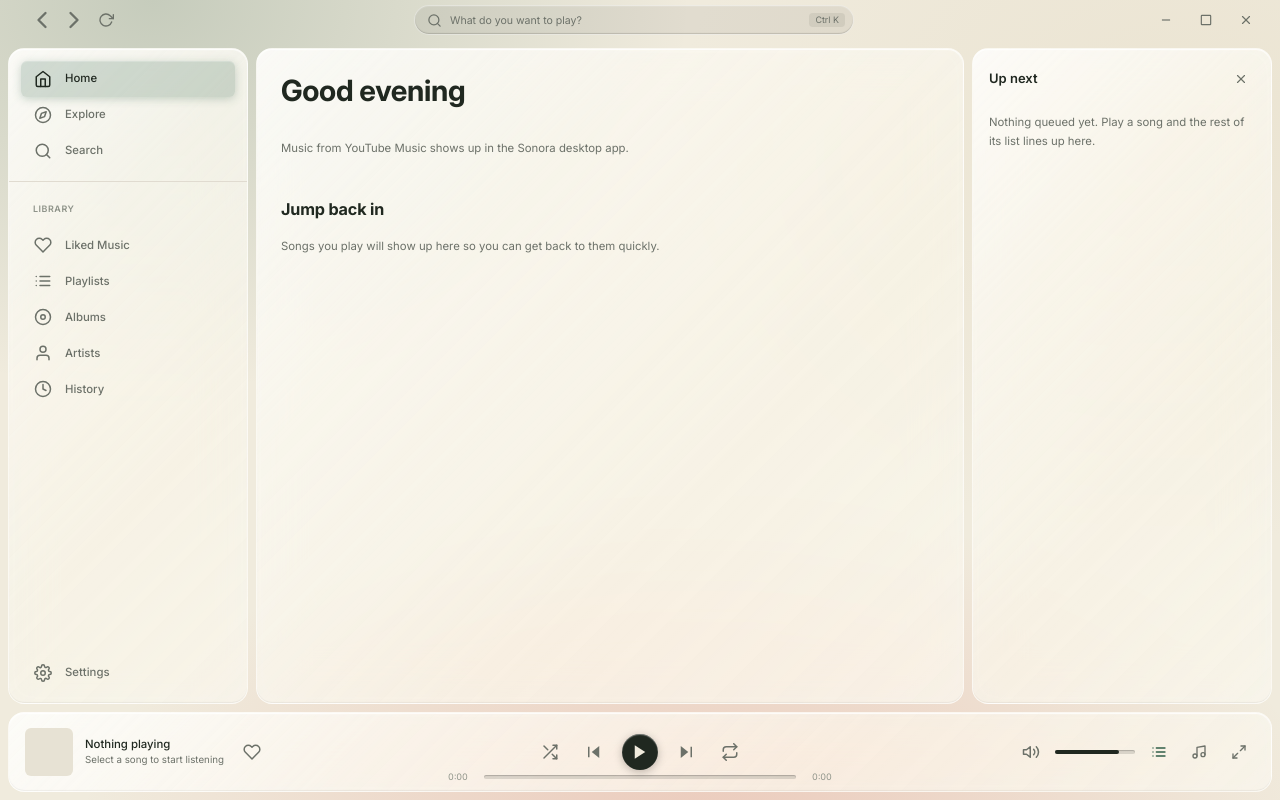
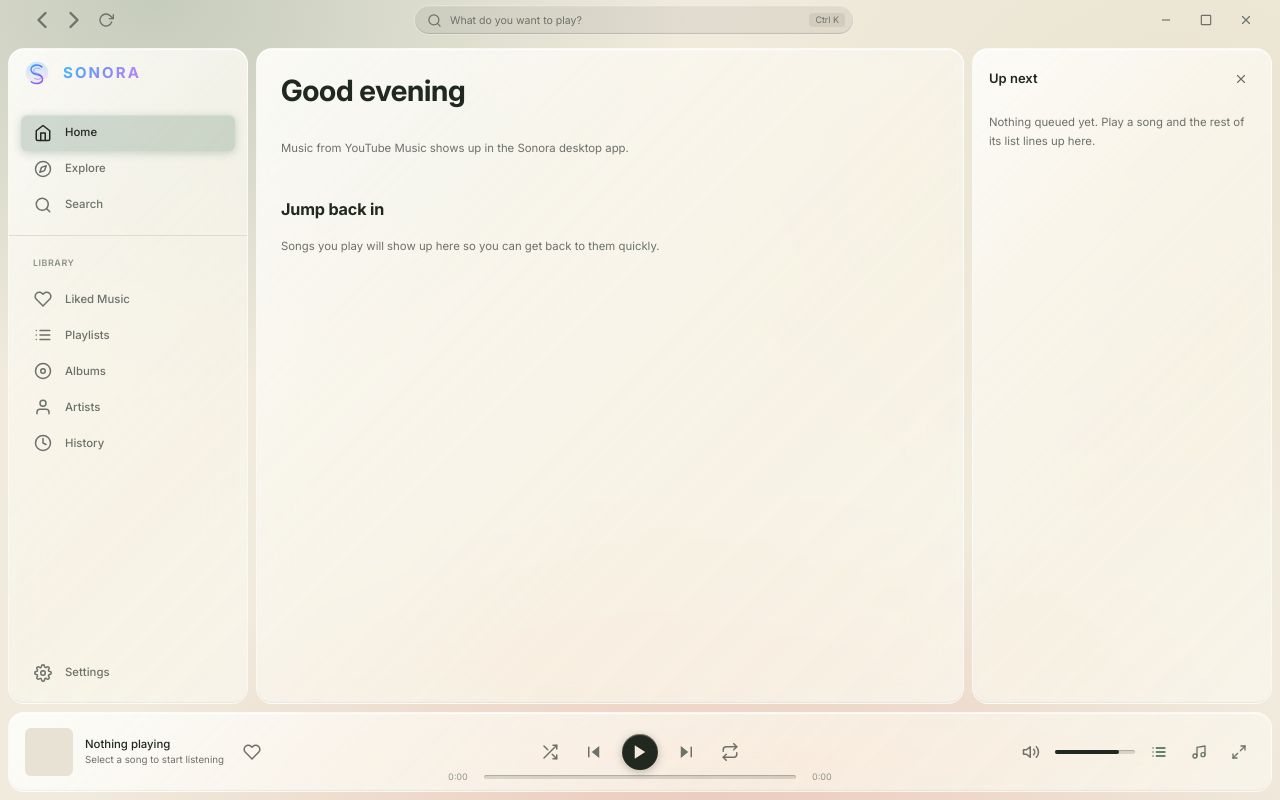
Before and after one commit to shrenixcodes/sonora, a website built with Vite: page index.html in a window 1280 px wide. Built offline with nearby package versions, Linux system fonts and the light colour scheme.

Commit message:
Add authentic Sonora vector logo and cube transformation launch splash screen with ripple reveal

```diff
--- a/src/components/sidebar.ts
+++ b/src/components/sidebar.ts
@@ -69,9 +69,23 @@ function createNavSection(label: string | null, items: NavItem[]): HTMLElement {
 }
 
 export function createSidebar(): HTMLElement {
+  const brand = el("a", {
+    className: "sidebar__brand",
+    attrs: { href: "#/", title: "Sonora Home" },
+    children: [
+      el("span", { className: "sidebar__brand-icon", html: icon("sonoraLogo") }),
+      el("span", { className: "sidebar__brand-title", text: "Sonora" }),
+    ],
+  });
+  brand.addEventListener("click", (e) => {
+    e.preventDefault();
+    router.navigate("/");
+  });
+
   const sidebar = el("aside", {
     className: "sidebar",
     children: [
+      brand,
       createNavSection(null, mainNav),
       createNavSection("Library", libraryNav),
       el("div", { className: "sidebar__playlists" }), // future: playlist list
--- a/src/icons/index.ts
+++ b/src/icons/index.ts
@@ -70,6 +70,7 @@ export const icons = {
   refresh: `<svg viewBox="0 0 24 24" fill="none" stroke="currentColor" stroke-width="2" stroke-linecap="round" stroke-linejoin="round"><polyline points="23 4 23 10 17 10"/><path d="M20.49 15a9 9 0 1 1-2.12-9.36L23 10"/></svg>`,
 
   music: `<svg viewBox="0 0 24 24" fill="none" stroke="currentColor" stroke-width="2" stroke-linecap="round" stroke-linejoin="round"><path d="M9 18V5l12-2v13"/><circle cx="6" cy="18" r="3"/><circle cx="18" cy="16" r="3"/></svg>`,
+  sonoraLogo: `<svg viewBox="0 0 128 128" fill="none"><defs><linearGradient id="sonora-grad-icon" x1="16" y1="16" x2="112" y2="112" gradientUnits="userSpaceOnUse"><stop offset="0%" stop-color="#38bdf8"/><stop offset="50%" stop-color="#6366f1"/><stop offset="100%" stop-color="#a855f7"/></linearGradient><linearGradient id="sonora-glow-icon" x1="64" y1="20" x2="64" y2="108" gradientUnits="userSpaceOnUse"><stop offset="0%" stop-color="#38bdf8" stop-opacity="0.25"/><stop offset="100%" stop-color="#a855f7" stop-opacity="0.05"/></linearGradient></defs><circle cx="64" cy="64" r="52" fill="url(#sonora-glow-icon)"/><circle cx="64" cy="64" r="46" stroke="url(#sonora-grad-icon)" stroke-width="1.5" stroke-opacity="0.2" stroke-dasharray="2 6"/><circle cx="64" cy="64" r="38" stroke="url(#sonora-grad-icon)" stroke-width="1.5" stroke-opacity="0.35" stroke-dasharray="4 4"/><path d="M86 36 C72 24, 46 25, 38 41 C31 55, 45 68, 64 71 C82 74, 94 84, 88 100 C81 114, 52 116, 38 104" stroke="url(#sonora-grad-icon)" stroke-width="7" stroke-linecap="round" stroke-linejoin="round"/><path d="M78 47 C70 39, 54 40, 50 49 C46 58, 56 65, 68 67 C80 69, 87 76, 84 86 C80 94, 62 96, 52 89" stroke="url(#sonora-grad-icon)" stroke-width="3" stroke-linecap="round" stroke-opacity="0.85"/><circle cx="64" cy="71" r="3.5" fill="#38bdf8"/><circle cx="64" cy="71" r="7" stroke="#38bdf8" stroke-width="1.2" stroke-opacity="0.6"/></svg>`,
 } as const;
 
 export type IconName = keyof typeof icons;
--- /dev/null
+++ b/src/lib/visuals/splash-screen.ts
@@ -0,0 +1,350 @@
+/**
+ * Sonora Launch Splash Screen — 3D Cube Transformation & Acoustic Ripple Effector.
+ *
+ * Visual sequence:
+ * 1. Cubes sample the current screen layout blocks (titlebar, sidebar, main stage, player).
+ * 2. Cubes elevate in 3D isometric perspective and dynamically transform into Sonora brand colors.
+ * 3. The Sonora brand insignia and typography materialize in the center.
+ * 4. An acoustic shockwave ripple expands outward from the center, dispersing the cubes.
+ * 5. The splash smoothly dissolves, revealing the live Sonora homepage.
+ */
+
+import { icon } from "@/icons";
+
+export interface SplashOptions {
+  duration?: number;
+  force?: boolean;
+}
+
+interface RGB {
+  r: number;
+  g: number;
+  b: number;
+}
+
+interface IsometricCube {
+  cx: number;
+  cy: number;
+  size: number;
+  elevation: number;
+  targetElevation: number;
+  initTop: RGB;
+  initLeft: RGB;
+  initRight: RGB;
+  targetTop: RGB;
+  targetLeft: RGB;
+  targetRight: RGB;
+  distance: number;
+  phase: number;
+  alpha: number;
+  scale: number;
+}
+
+const BRAND_PALETTE: { top: RGB; left: RGB; right: RGB }[] = [
+  { top: { r: 56, g: 189, b: 248 }, left: { r: 79, g: 70, b: 229 }, right: { r: 67, g: 56, b: 202 } }, // Cyan to indigo
+  { top: { r: 129, g: 140, b: 248 }, left: { r: 99, g: 102, b: 241 }, right: { r: 79, g: 70, b: 229 } }, // Resonant indigo
+  { top: { r: 192, g: 132, b: 252 }, left: { r: 147, g: 51, b: 234 }, right: { r: 126, g: 34, b: 206 } }, // Radiant violet
+  { top: { r: 168, g: 85, b: 247 }, left: { r: 124, g: 58, b: 237 }, right: { r: 109, g: 40, b: 217 } }, // Deep purple
+];
+
+function hexToRgb(hex: string): RGB {
+  const clean = hex.replace("#", "");
+  const num = parseInt(clean, 16);
+  return {
+    r: (num >> 16) & 255,
+    g: (num >> 8) & 255,
+    b: num & 255,
+  };
+}
+
+function lerp(a: number, b: number, t: number): number {
+  return a + (b - a) * Math.max(0, Math.min(1, t));
+}
+
+function lerpColor(c1: RGB, c2: RGB, t: number): string {
+  const r = Math.round(lerp(c1.r, c2.r, t));
+  const g = Math.round(lerp(c1.g, c2.g, t));
+  const b = Math.round(lerp(c1.b, c2.b, t));
+  return `rgb(${r}, ${g}, ${b})`;
+}
+
+/** Samples the initial screen block color based on screen coordinates */
+function sampleScreenBlockColor(x: number, y: number, width: number, height: number): {
+  top: RGB;
+  left: RGB;
+  right: RGB;
+} {
+  // Titlebar region
+  if (y < height * 0.1) {
+    return { top: hexToRgb("#201c2b"), left: hexToRgb("#181522"), right: hexToRgb("#13101c") };
+  }
+  // Sidebar region
+  if (x < width * 0.14) {
+    return { top: hexToRgb("#262235"), left: hexToRgb("#1c1828"), right: hexToRgb("#161220") };
+  }
+  // Player bar region
+  if (y > height * 0.88) {
+    return { top: hexToRgb("#241f32"), left: hexToRgb("#1a1626"), right: hexToRgb("#14111e") };
+  }
+  // Main stage with cards
+  const isCardArea = Math.sin(x * 0.02) * Math.cos(y * 0.02) > 0.2;
+  if (isCardArea) {
+    return { top: hexToRgb("#352e47"), left: hexToRgb("#292338"), right: hexToRgb("#1f1a2c") };
+  }
+  return { top: hexToRgb("#2b253c"), left: hexToRgb("#1e192c"), right: hexToRgb("#171322") };
+}
+
+let activeSplashPromise: Promise<void> | null = null;
+
+/**
+ * Mounts and executes the Sonora launch splash animation sequence.
+ */
+export function showLaunchSplash(options: SplashOptions = {}): Promise<void> {
+  if (activeSplashPromise) return activeSplashPromise;
+
+  const prefersReduced =
+    typeof window !== "undefined" &&
+    window.matchMedia &&
+    window.matchMedia("(prefers-reduced-motion: reduce)").matches;
+
+  // Only run once per session unless forced
+  const hasShown = typeof sessionStorage !== "undefined" && sessionStorage.getItem("sonora_splash_seen");
+  if ((hasShown && !options.force) || prefersReduced) {
+    return Promise.resolve();
+  }
+
+  activeSplashPromise = new Promise<void>((resolve) => {
+    if (typeof sessionStorage !== "undefined") {
+      try {
+        sessionStorage.setItem("sonora_splash_seen", "true");
+      } catch {}
+    }
+
+    const overlay = document.createElement("div");
+    overlay.className = "splash-overlay";
+    overlay.setAttribute("role", "presentation");
+    overlay.setAttribute("aria-label", "Sonora launch splash screen");
+
+    const canvas = document.createElement("canvas");
+    canvas.className = "splash-canvas";
+    overlay.appendChild(canvas);
+
+    const brand = document.createElement("div");
+    brand.className = "splash-brand";
+    brand.innerHTML = `
+      <div class="splash-logo" aria-hidden="true">${icon("sonoraLogo")}</div>
+      <h1 class="splash-title">Sonora</h1>
+      <p class="splash-tagline">Resonant Sound · Pure Clarity</p>
+    `;
+    overlay.appendChild(brand);
+
+    const skipHint = document.createElement("span");
+    skipHint.className = "splash-skip-hint";
+    skipHint.textContent = "Click or press any key to enter";
+    overlay.appendChild(skipHint);
+
+    document.body.appendChild(overlay);
+
+    const width = window.innerWidth || 1024;
+    const height = window.innerHeight || 768;
+    canvas.width = width;
+    canvas.height = height;
+
+    const ctx = canvas.getContext("2d");
+    const centerX = width / 2;
+    const centerY = height / 2;
+
+    // Generate 3D Voxel Cubes Grid
+    const cubeSize = Math.max(38, Math.min(54, width / 22));
+    const stepX = cubeSize * 1.5;
+    const stepY = cubeSize * 0.88;
+    const cols = Math.ceil(width / stepX) + 2;
+    const rows = Math.ceil(height / stepY) + 2;
+
+    const cubes: IsometricCube[] = [];
+    for (let r = -1; r < rows; r++) {
+      for (let c = -1; c < cols; c++) {
+        // Stagger every other row for isometric packing
+        const cx = c * stepX + (r % 2 === 0 ? 0 : stepX * 0.5);
+        const cy = r * stepY;
+        const dist = Math.hypot(cx - centerX, cy - centerY);
+
+        const initColors = sampleScreenBlockColor(cx, cy, width, height);
+        const targetPalette = BRAND_PALETTE[Math.floor(Math.random() * BRAND_PALETTE.length)];
+
+        cubes.push({
+          cx,
+          cy,
+          size: cubeSize,
+          elevation: 0,
+          targetElevation: 18 + Math.sin(cx * 0.02 + cy * 0.02) * 12,
+          initTop: initColors.top,
+          initLeft: initColors.left,
+          initRight: initColors.right,
+          targetTop: targetPalette.top,
+          targetLeft: targetPalette.left,
+          targetRight: targetPalette.right,
+          distance: dist,
+          phase: (dist / 800) * 0.4 + (Math.random() * 0.1),
+          alpha: 1,
+          scale: 1,
+        });
+      }
+    }
+
+    let isDismissed = false;
+    let rafId: number | null = null;
+    let safetyTimer: ReturnType<typeof setTimeout> | null = null;
+
+    const cleanup = () => {
+      if (isDismissed) return;
+      isDismissed = true;
+
+      window.removeEventListener("keydown", onKeyDown);
+      overlay.removeEventListener("click", onDismiss);
+
+      if (rafId !== null) cancelAnimationFrame(rafId);
+      if (safetyTimer !== null) clearTimeout(safetyTimer);
+
+      overlay.classList.add("is-exiting");
+      setTimeout(() => {
+        overlay.remove();
+        activeSplashPromise = null;
+        resolve();
+      }, 450);
+    };
+
+    const onDismiss = () => cleanup();
+    const onKeyDown = () => cleanup();
+
+    overlay.addEventListener("click", onDismiss);
+    window.addEventListener("keydown", onKeyDown);
+
+    // If context is unavailable (e.g. testing in jsdom), complete cleanly
+    if (!ctx) {
+      setTimeout(cleanup, 200);
+      return;
+    }
+
+    const startTime = performance.now();
+    const TOTAL_DURATION = options.duration ?? 2800;
+
+    function renderFrame(currentTime: number): void {
+      if (isDismissed) return;
+
+      const elapsed = currentTime - startTime;
+      if (elapsed >= TOTAL_DURATION) {
+        cleanup();
+        return;
+      }
+
+      ctx?.clearRect(0, 0, width, height);
+
+      // Phase 1: 0 - 700ms: Elevation
+      // Phase 2: 500 - 1400ms: Color transformation
+      // Phase 3: 1100 - 1800ms: Brand reveal
+      // Phase 4: 1800 - 2700ms: Acoustic ripple effector
+
+      if (elapsed >= 1100 && !brand.classList.contains("is-revealed")) {
+        brand.classList.add("is-revealed");
+      }
+
+      if (elapsed >= 1850 && !brand.classList.contains("is-rippling")) {
+        brand.classList.add("is-rippling");
+      }
+
+      const rippleRadius = elapsed >= 1800 ? (elapsed - 1800) * 1.5 : 0;
+
+      for (const cube of cubes) {
+        // Individual delayed progress
+        const localT = Math.max(0, (elapsed - cube.phase * 600) / 700);
+        const elevProgress = Math.min(1, localT);
+        cube.elevation = cube.targetElevation * elevProgress;
+
+        // Color transition
+        const colorT = Math.max(0, Math.min(1, (elapsed - 500 - cube.phase * 400) / 700));
+        const colTop = lerpColor(cube.initTop, cube.targetTop, colorT);
+        const colLeft = lerpColor(cube.initLeft, cube.targetLeft, colorT);
+        const colRight = lerpColor(cube.initRight, cube.targetRight, colorT);
+
+        // Acoustic Ripple Effector
+        if (rippleRadius > 0 && cube.distance <= rippleRadius + 150) {
+          const waveDiff = rippleRadius - cube.distance;
+          if (waveDiff >= 0 && waveDiff < 220) {
+            const wave = Math.sin(waveDiff * 0.05) * Math.exp(-waveDiff * 0.015) * 38;
+            cube.elevation += wave;
+            cube.scale = Math.max(0, 1 - waveDiff / 240);
+            cube.alpha = Math.max(0, 1 - waveDiff / 200);
+          }
+        }
+
+        if (cube.alpha <= 0.01 || cube.scale <= 0.01) continue;
+
+        // Draw Isometric Cube
+        const hw = (cube.size / 2) * cube.scale;
+        const hh = (cube.size / 3.4) * cube.scale;
+        const d = (cube.size * 0.55 + cube.elevation) * cube.scale;
+        const cx = cube.cx;
+        const cy = cube.cy;
+
+        ctx!.globalAlpha = cube.alpha;
+
+        // Top Face
+        ctx!.beginPath();
+        ctx!.moveTo(cx, cy - hh - d);
+        ctx!.lineTo(cx + hw, cy - d);
+        ctx!.lineTo(cx, cy + hh - d);
+        ctx!.lineTo(cx - hw, cy - d);
+        ctx!.closePath();
+        ctx!.fillStyle = colTop;
+        ctx!.fill();
+
+        // Left Face
+        ctx!.beginPath();
+        ctx!.moveTo(cx - hw, cy - d);
+        ctx!.lineTo(cx, cy + hh - d);
+        ctx!.lineTo(cx, cy + hh);
+        ctx!.lineTo(cx - hw, cy);
+        ctx!.closePath();
+        ctx!.fillStyle = colLeft;
+        ctx!.fill();
+
+        // Right Face
+        ctx!.beginPath();
+        ctx!.moveTo(cx, cy + hh - d);
+        ctx!.lineTo(cx + hw, cy - d);
+        ctx!.lineTo(cx + hw, cy);
+        ctx!.lineTo(cx, cy + hh);
+        ctx!.closePath();
+        ctx!.fillStyle = colRight;
+        ctx!.fill();
+      }
+
+      ctx!.globalAlpha = 1;
+
+      // Draw acoustic wave ring overlay during ripple
+      if (rippleRadius > 0 && rippleRadius < Math.hypot(width, height)) {
+        ctx!.beginPath();
+        ctx!.arc(centerX, centerY, rippleRadius, 0, Math.PI * 2);
+        ctx!.strokeStyle = "rgba(56, 189, 248, 0.4)";
+        ctx!.lineWidth = 3;
+        ctx!.stroke();
+
+        ctx!.beginPath();
+        ctx!.arc(centerX, centerY, Math.max(0, rippleRadius - 30), 0, Math.PI * 2);
+        ctx!.strokeStyle = "rgba(168, 85, 247, 0.25)";
+        ctx!.lineWidth = 1.5;
+        ctx!.stroke();
+      }
+
+      rafId = requestAnimationFrame(renderFrame);
+    }
+
+    rafId = requestAnimationFrame(renderFrame);
+
+    // Fallback safety timeout
+    safetyTimer = setTimeout(cleanup, TOTAL_DURATION + 300);
+  });
+
+  return activeSplashPromise;
+}
--- a/src/main.ts
+++ b/src/main.ts
@@ -34,6 +34,7 @@ import { applyAccent } from "@/lib/accent";
 import type { ArtworkPalette } from "@/lib/visuals/color-extractor";
 import { initPlasmaRestore } from "@/lib/visuals/plasma-restore";
 import { initRubberbandUX } from "@/lib/rubberband";
+import { showLaunchSplash } from "@/lib/visuals/splash-screen";
 
 const ARTWORK_PLACEHOLDER = "/artwork-placeholder.svg";
 
@@ -67,6 +68,7 @@ function init(): void {
   discordRpc.init();
   initPlasmaRestore();
   initRubberbandUX();
+  showLaunchSplash().catch((err) => console.error("[main] splash screen failed:", err));
 
   // Floating vs full layout; also reveals the window after first paint
   initWindowMode().catch((err) => console.error("[main] window mode setup failed:", err));
--- /dev/null
+++ b/src/styles/splash.css
@@ -0,0 +1,165 @@
+/*
+ * Sonora Launch Splash Screen — 3D Cube transformation and acoustic ripple effector.
+ */
+
+.splash-overlay {
+  position: fixed;
+  inset: 0;
+  z-index: 99999;
+  display: flex;
+  align-items: center;
+  justify-content: center;
+  background: #09070d;
+  overflow: hidden;
+  user-select: none;
+  cursor: pointer;
+  transition: opacity 0.5s cubic-bezier(0.16, 1, 0.3, 1),
+              visibility 0.5s cubic-bezier(0.16, 1, 0.3, 1);
+}
+
+.splash-overlay.is-exiting {
+  opacity: 0;
+  visibility: hidden;
+  pointer-events: none;
+}
+
+.splash-canvas {
+  position: absolute;
+  inset: 0;
+  width: 100vw;
+  height: 100vh;
+  pointer-events: none;
+  z-index: 1;
+}
+
+.splash-brand {
+  position: relative;
+  z-index: 2;
+  display: flex;
+  flex-direction: column;
+  align-items: center;
+  gap: 16px;
+  pointer-events: none;
+  transform: scale(0.92);
+  opacity: 0;
+  transition: transform 0.65s cubic-bezier(0.16, 1, 0.3, 1),
+              opacity 0.65s cubic-bezier(0.16, 1, 0.3, 1);
+}
+
+.splash-brand.is-revealed {
+  transform: scale(1);
+  opacity: 1;
+}
+
+.splash-brand.is-rippling {
+  transform: scale(1.08);
+  opacity: 0;
+  filter: blur(12px);
+  transition: transform 0.5s cubic-bezier(0.16, 1, 0.3, 1),
+              opacity 0.4s ease-out,
+              filter 0.4s ease-out;
+}
+
+.splash-logo {
+  width: 96px;
+  height: 96px;
+  filter: drop-shadow(0 0 28px rgba(99, 102, 241, 0.65))
+          drop-shadow(0 0 64px rgba(56, 189, 248, 0.35));
+  animation: splashPulse 3s ease-in-out infinite;
+}
+
+.splash-title {
+  font-size: 26px;
+  font-weight: 700;
+  letter-spacing: 0.32em;
+  text-transform: uppercase;
+  color: #ffffff;
+  margin: 0;
+  padding-left: 0.32em; /* Balance letter-spacing visual center */
+  text-shadow: 0 2px 14px rgba(0, 0, 0, 0.6),
+               0 0 24px rgba(99, 102, 241, 0.5);
+}
+
+.splash-tagline {
+  font-size: 12px;
+  font-weight: 500;
+  letter-spacing: 0.18em;
+  text-transform: uppercase;
+  color: rgba(255, 255, 255, 0.6);
+  margin: 0;
+  padding-left: 0.18em;
+}
+
+.splash-skip-hint {
+  position: absolute;
+  bottom: 24px;
+  font-size: 11px;
+  letter-spacing: 0.08em;
+  color: rgba(255, 255, 255, 0.3);
+  text-transform: uppercase;
+  transition: opacity 0.3s ease;
+}
+
+.splash-overlay:hover .splash-skip-hint {
+  color: rgba(255, 255, 255, 0.6);
+}
+
+/* Sidebar brand element styling */
+.sidebar__brand {
+  display: flex;
+  align-items: center;
+  gap: var(--space-3, 12px);
+  padding: 10px 14px;
+  margin-bottom: 6px;
+  text-decoration: none;
+  color: var(--color-text, #ffffff);
+  border-radius: var(--radius-md, 8px);
+  transition: background var(--duration-fast, 150ms) var(--ease-out, ease-out);
+}
+
+.sidebar__brand:hover {
+  background: var(--color-surface-hover, rgba(255, 255, 255, 0.06));
+}
+
+.sidebar__brand-icon {
+  width: 28px;
+  height: 28px;
+  display: flex;
+  align-items: center;
+  justify-content: center;
+  flex-shrink: 0;
+}
+
+.sidebar__brand-icon svg {
+  width: 100%;
+  height: 100%;
+}
+
+.sidebar__brand-title {
+  font-size: 15px;
+  font-weight: 700;
+  letter-spacing: 0.14em;
+  text-transform: uppercase;
+  background: linear-gradient(135deg, #38bdf8 0%, #818cf8 50%, #c084fc 100%);
+  -webkit-background-clip: text;
+  -webkit-text-fill-color: transparent;
+}
+
+@keyframes splashPulse {
+  0%, 100% {
+    transform: scale(1);
+    filter: drop-shadow(0 0 28px rgba(99, 102, 241, 0.65))
+            drop-shadow(0 0 64px rgba(56, 189, 248, 0.35));
+  }
+  50% {
+    transform: scale(1.03);
+    filter: drop-shadow(0 0 38px rgba(168, 85, 247, 0.8))
+            drop-shadow(0 0 80px rgba(56, 189, 248, 0.5));
+  }
+}
+
+@media (prefers-reduced-motion: reduce) {
+  .splash-overlay {
+    display: none !important;
+  }
+}
```
Also changed, not shown: index.html (+1 -0 lines), tests/splash-screen.test.ts (added, +69 -0 lines), public/sonora-logo.svg (added).
